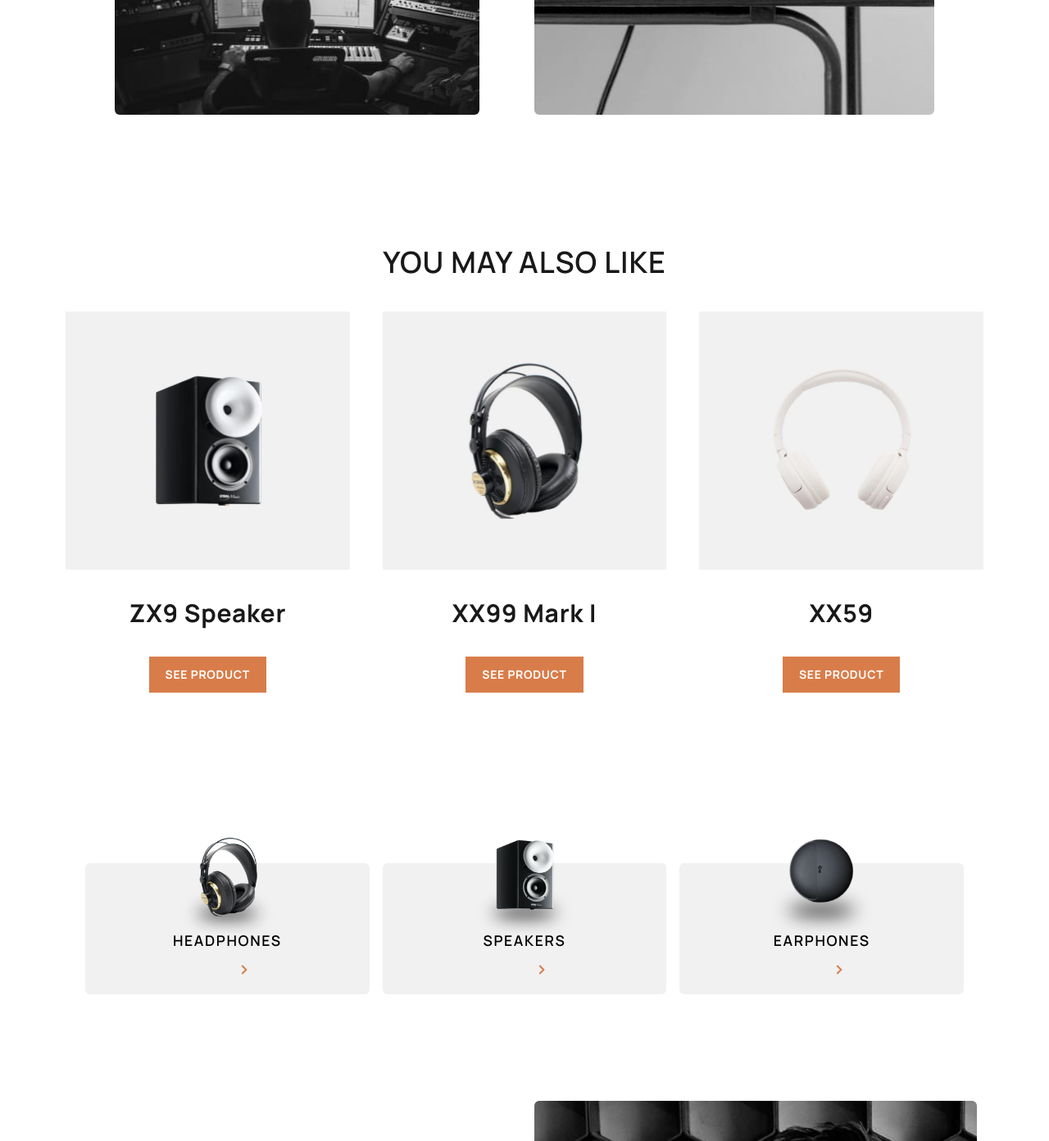
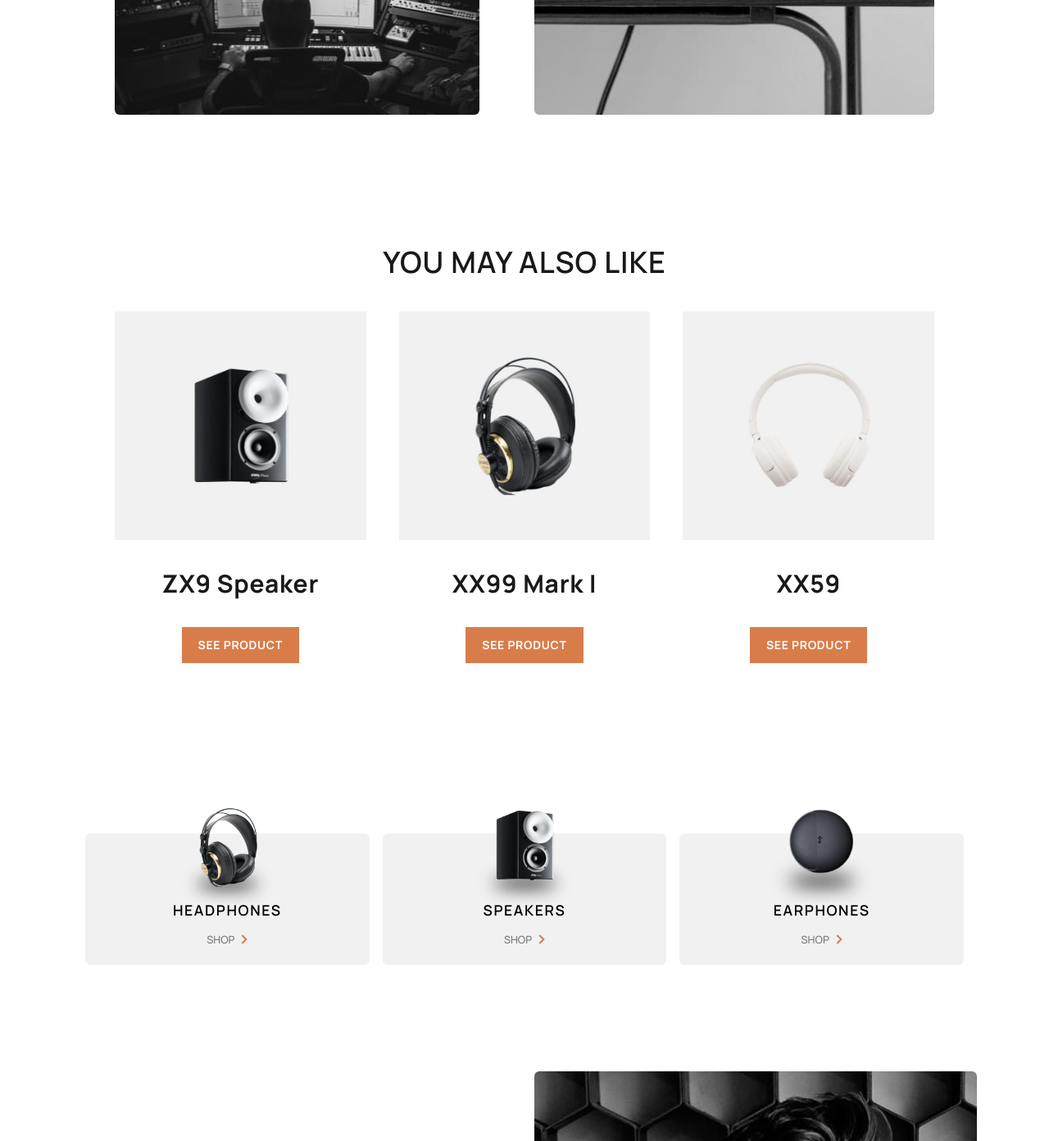
Before and after one commit to elghanbibadr/autophileEcommerce, a React (Vite) app: page /speakers/zx7-speaker in a window 1280 px wide. Shown: the part 1588-2980 px from the top of the page at 82% size. Built offline with nearby package versions, Linux system fonts and the light colour scheme.

Commit message:
add a hover event to the product intro card to the shop link

```diff
--- a/src/componenet/UI/ProductDetails.jsx
+++ b/src/componenet/UI/ProductDetails.jsx
@@ -73,12 +73,12 @@ function ProductDetails() {
           <img className='row-start-1 mx-auto   row-span-2 col-start-2 w-full h-full object-cover rounded-md' src={windowWidth <460 ? currentVisibleProduct.gallery.third.mobile :windowWidth <1024 ? currentVisibleProduct.gallery.third.tablet:currentVisibleProduct.gallery.third.desktop} />
         </div>
          {/*others products  */}
-         <div className='mt-40'>
+         <div className='mt-40 max-w-[1000px] mx-auto'>
            <h3 className='text-paleBlack text-center'>YOU MAY ALSO LIKE</h3>
            <div className=' lg:grid lg:grid-cols-3 lg:gap-10'>
               {currentVisibleProduct.others.map(({image,name,slug,category})=>{
 
-             return <div className='text-center my-10'> <img src={ windowWidth < 960 ? image.mobile : image.desktop} alt="other category product image"  />
+             return <div className='text-center my-10'> <img className='' src={ windowWidth < 960 ? image.mobile : image.desktop} alt="other category product image"  />
                   <h3 className='text-paleBlack leading-[1.4] font-bold my-8 text-3xl'>{name}</h3>
                   {/* ${name} */}
                   <Link to={`/${slug}`}>
--- a/src/componenet/UI/ProductIntroCard.jsx
+++ b/src/componenet/UI/ProductIntroCard.jsx
@@ -1,14 +1,24 @@
 import React from 'react'
+import { useState } from 'react';
 import arrowRight from "../../../public/images/shared/desktop/icon-arrow-right.svg"
 
 const ProductIntroCard = (props) => {
+  const [isHovered, setIsHovered] = useState(false);
+  const handleMouseOver = () => {
+    setIsHovered(true);
+  }
+
+  const handleMouseOut = () => {
+    setIsHovered(false);
+  }
+
   return (
-    <li className='bg-lightGray rounded-md relative h-40 flex my-10 justify-center  flex-col items-center w-full'>
+    <li   onMouseOver={handleMouseOver}   onMouseOut={handleMouseOut}  className='bg-lightGray rounded-md relative h-40 flex my-10 justify-center  flex-col items-center w-full'>
         <img className='h-32 absolute  bottom-16 ' src={props.img} />
         <div className='mt-20 text-center  uppercase'>
           <h4 className='text-black  tracking-[0.1rem] mb-4	 font-semibold'>{props.name}</h4>
           <div className='flex  items-center justify-center mb-4'>
-            <a className='text-lightGray text-[0.8rem] font-medium mr-2   '>shop</a>
+            <a className={` text-[0.8rem] font-medium mr-2 ${isHovered ? "text-orange":"text-[#00000080]"}`}>shop</a>
             <img src={arrowRight} alt='arrow right icon' />
           </div>
         </div>
```
